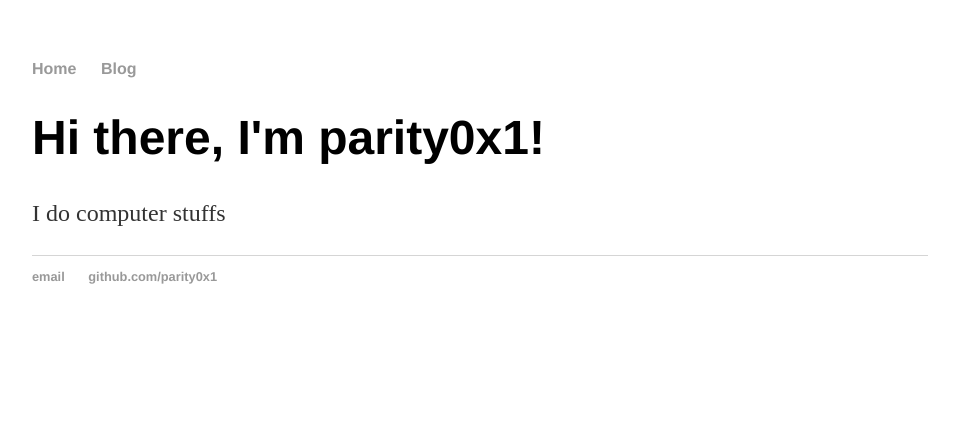
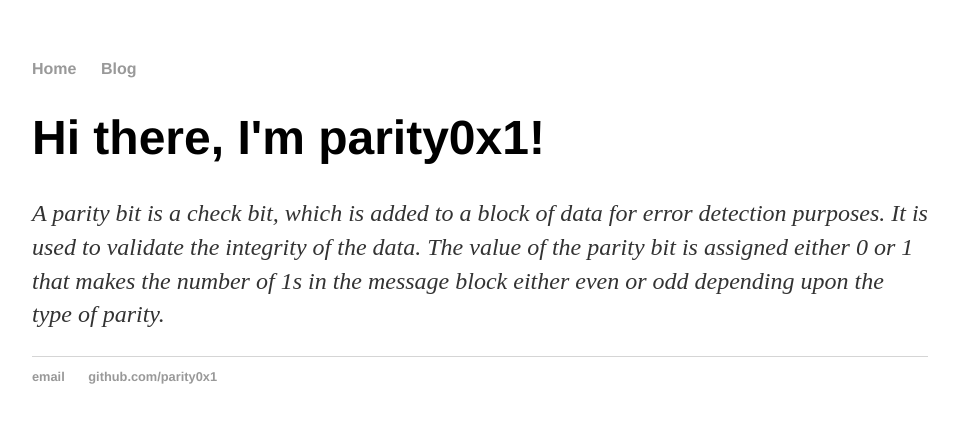
Before and after one commit to parity0x1/parity0x1.github.io, a Jekyll site: the page built from index.html, in a window 1280 px wide. Shown: the top 423 px of the page, without its empty margins (160-1119 px from the left). Built offline with Jekyll 4.4.1, drawn with Linux system fonts in a browser that asks for light colours.

Commit message:
Added description

```diff
--- a/index.html
+++ b/index.html
@@ -4,5 +4,5 @@ title: parity0x1
 ---
 <div class="blurb">
 	<h1>Hi there, I'm parity0x1!</h1>
-	<p>I do computer stuffs</p>
+	<p><em>A parity bit is a check bit, which is added to a block of data for error detection purposes. It is used to validate the integrity of the data. The value of the parity bit is assigned either 0 or 1 that makes the number of 1s in the message block either even or odd depending upon the type of parity.</em></p>
 </div><!-- /.blurb -->
```
